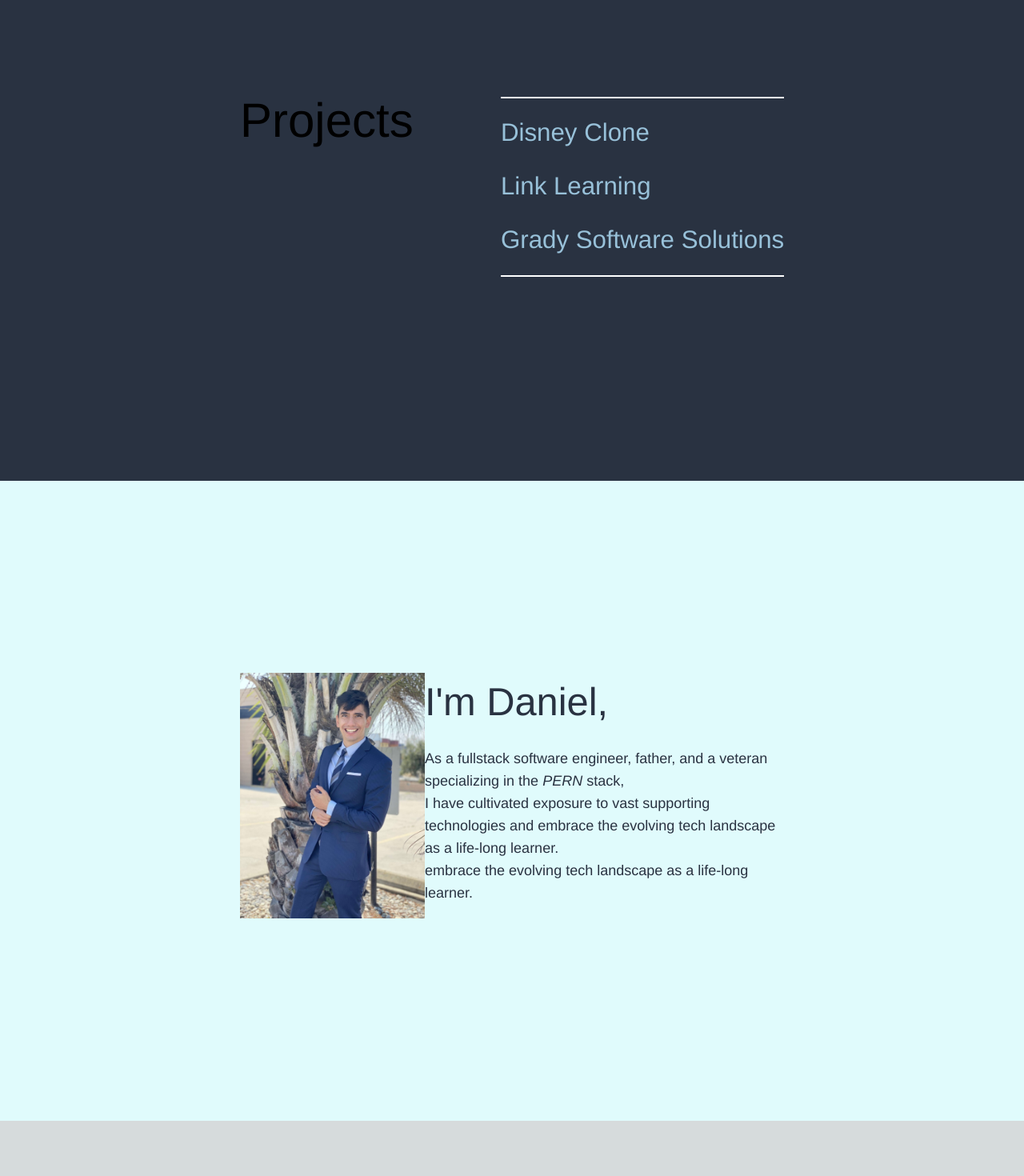
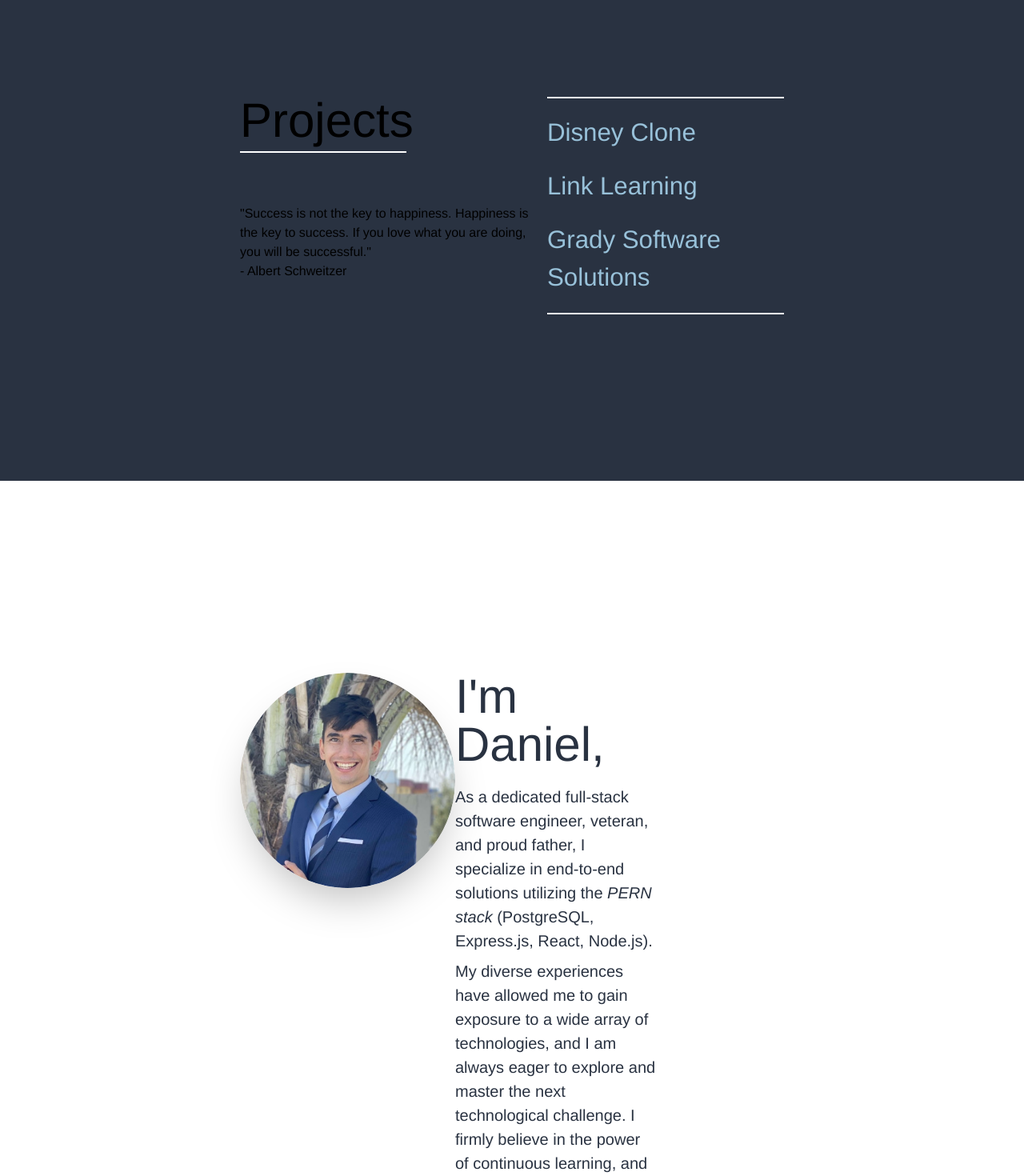
Before and after one commit to MusicalSurfer/personal-website, a Next.js app: page / in a window 1280 px wide. Shown: the part 1120-2590 px from the top of the page at 80% size. Before the commit the page ends 2521 px from the top, so only its background shows below. Built offline with nearby package versions, Linux system fonts and the light colour scheme.

Commit message:
Add sphere profile pic, styling changes to all views, and sticky sidebar

```diff
--- a/app/components/AboutMe.jsx
+++ b/app/components/AboutMe.jsx
@@ -1,15 +1,17 @@
 import Image from "next/image";
 const AboutMe = () => {
   return (
-    <div id="aboutMe" className="mt-60 flex flex-row justify-between">
+    <div className="mt-60 flex flex-row justify-between">
       <div className="profile-image">
-        <Image priority={true} src="/profile.jpeg" alt="Picture of the author" width={500} height={300} />
+        <Image className="rounded-profile shadow-2xl mr-20" priority={true} src="/5702.png" alt="Picture of the author" width={550} height={550} />
       </div>
-      <div className="about-text flex flex-col flex-wrap text-shale-grey">
-        <h1 className="hello-text text-5xl">I'm Daniel,</h1>
-        <p className="mt-5 text-lg">As a fullstack software engineer, father, and a veteran specializing in the <em>PERN</em> stack,</p>
-        <p className="text-lg">I have cultivated exposure to vast supporting technologies and embrace the evolving tech landscape as a life-long learner.</p>
-        <p className="text-lg">embrace the evolving tech landscape as a life-long learner.</p>
+      <div className="about-text font-sans items-start w-588px mr-40 h-full flex flex-col flex-wrap text-shale-grey">
+        <h1 className="hello-text text-6xl">I'm Daniel,</h1>
+        <p className="mt-5 text-xl">As a dedicated full-stack software engineer, veteran, and proud father, I specialize in end-to-end solutions utilizing the <em>PERN stack</em> (PostgreSQL, Express.js, React, Node.js).</p>
+        <p className="line-space mt-2"></p>
+        <p className="text-xl">My diverse experiences have allowed me to gain exposure to a wide array of technologies, and I am always eager to explore and master the next technological challenge. I firmly believe in the power of continuous learning, and I embrace the ever-evolving tech landscape with enthusiasm.</p>
+        <p className="line-space mt-2"></p>
+        <p className="text-xl"> My commitment is not just a professional requirement, but a personal passion that drives me to innovation and growth.</p>
       </div>
     </div>
   )
--- a/app/components/Landing.jsx
+++ b/app/components/Landing.jsx
@@ -1,6 +1,6 @@
 const Landing = () => {
   return (
-    <div className="welcome-container justify-between ml-6 text-light-blue flex flex-col items-start mt-80">
+    <div className="welcome-container justify-between ml-6 text-white flex flex-col items-start mt-80">
       <div className="outer-border">
         <div className="inner-border relative">
           <div className="welcome-details">
--- a/app/components/Projects.jsx
+++ b/app/components/Projects.jsx
@@ -1,22 +1,28 @@
 const Projects = () => {
   return (
-    <div id="projects" className="projects-container mt-80 flex flex-row justify-between">
-      <div data-aos="fade-right" className="project-title">
-        <h1 className="text-left text-6xl">Projects</h1>
+    <div className="projects-sub-container mt-80 flex flex-row justify-between">
+      <div className="project-title">
+        <div data-aos="fade-in" className="border-line pb-2 border-b-2 border-white w-52">
+          <h1 data-aos="fade-right" className="text-left text-6xl">Projects</h1>
+        </div>
+        <p data-aos="fade-in" className="quote flex flex-wrap w-96 pt-16">
+          "Success is not the key to happiness. Happiness is the key to success. If you love what you are doing, you will be successful."
+          <br /> - Albert Schweitzer
+        </p>
       </div>
       <div data-aos="fade-left" className="project-list flex flex-col justify-center text-deep-light-blue font-sans border-y-2 border-white">
-        <ul>
-          <li className="project-item pb-5 pt-5 transition duration-500 ease-in-out hover:text-light-blue hover:scale-110">
+        <ul data-aos="fade-left">
+          <li className="project-item pb-5 pt-5 transition duration-500 ease-in-out hover:text-white hover:scale-110">
             <a href="https://github.com/Control-Alt-Defeat-MCSP2312/disney-clone">
               <p className="text-3xl">Disney Clone</p>
             </a>
           </li>
-          <li className="project-item pb-5 transition duration-500 ease-in-out hover:text-light-blue hover:scale-110">
+          <li className="project-item pb-5 transition duration-500 ease-in-out hover:text-white hover:scale-110">
             <a href="https://github.com/Blue-Ocean-MCSPA/link-learning">
               <p className="text-3xl">Link Learning</p>
             </a>
           </li>
-          <li className="project-item pb-5 transition duration-500 ease-in-out hover:text-light-blue hover:scale-110">
+          <li className="project-item pb-5 transition duration-500 ease-in-out hover:text-white hover:scale-110">
             <a href="https://github.com/MusicalSurfer/personal-website">
               <p className="text-3xl">Grady Software Solutions</p>
             </a>
@@ -24,6 +30,7 @@ const Projects = () => {
         </ul>
       </div>
     </div>
+
   )
 }
 export default Projects;
--- /dev/null
+++ b/app/components/ScrollNav.jsx
@@ -0,0 +1,37 @@
+import { useState, useEffect, useRef } from 'react';
+
+const ScrollNav = () => {
+  const [isActive, setIsActive] = useState(null);
+
+  const checkScrollTop = () => {
+    if (!isActive && window.scrollY > 89.25) {
+      setIsActive(true);
+    } else if (isActive && window.scrollY <= 89.25) {
+      setIsActive(false);
+    }
+  };
+
+  useEffect(() => {
+    window.addEventListener('scroll', checkScrollTop);
+    return () => window.removeEventListener('scroll', checkScrollTop);
+  }, [isActive]);
+
+  return (
+    <div className={`scroll-nav-active fixed z-50 top-0 left-5 items-center flex translate-x-0 ${(isActive) ? 'opacity-100 animate-in' : (isActive !== null ? 'opacity-0 animate-out' : 'hidden')}`}>
+      <a className="scroll-logo h-10 w-10 bottom-3 block relative m-0 p-0" href="/">
+        <div className="logo-circle w-12 h-12 -translate-x-2 rounded-profile bg-deep-light-blue">
+          <svg className="fill-black mb-3 translate-x-2px -translate-y-7px" xmlns="http://www.w3.org/2000/svg" width="42.67" height="45.1" viewBox="0 0 123 130"><path d="M41.7 61H61v-6.3H41.7q-14.4 0-24.4 10.2Q7.2 75.2 7.2 90.6q0 14.3 10.1 24.4t24.4 10.1H61V86.7H39.2v6.4h15.3v25.6H41.7q-11.4 0-19.7-8.3t-8.3-19.8q0-12.5 8.3-21.1Q30.2 61 41.7 61z" /><path d="M75 62.3h37.7v-7.6H75q-7.4 0-12.4 5.8-5.1 5.9-5.1 14.3 0 7.6 5.1 13.2 5 5.7 12.4 5.7h20.2q4.5 0 8 3.8 3.3 4 3.3 8.7 0 5.6-3.25 9.1t-8.05 3.5H57.5v6.2h37.7q7.5 0 12.5-5.2t5-13.6q0-7.6-5-13.2-5.1-5.6-12.5-5.6H75q-4.6 0-7.9-4-3.4-3.7-3.4-8.6 0-5.6 3.25-9.05T75 62.3z" /></svg>
+        </div>
+      </a>
+      <div className="burger-menu py-6 pr-1 overflow-hidden relative inline-block cursor-pointer transition ease-out duration-500 hover:scale-110">
+        <svg className="-translate-y-1" width="30px" height="30px" viewBox="0 0 24 24" fill="none" xmlns="http://www.w3.org/2000/svg">
+          <path d="M4 18L20 18" stroke="#98c1d9" strokeWidth="2" strokeLinecap="round" />
+          <path d="M4 12L20 12" stroke="#98c1d9" strokeWidth="2" strokeLinecap="round" />
+          <path d="M4 6L20 6" stroke="#98c1d9" strokeWidth="2" strokeLinecap="round" />
+        </svg>
+      </div>
+    </div>
+  )
+}
+
+export default ScrollNav;
--- a/app/globals.css
+++ b/app/globals.css
@@ -87,20 +87,34 @@ body {
   }
 }
 
+@keyframes fadeOut {
+  0% {
+    opacity: 1;
+    transform: translateY(0px) scale(1)
+  }
+
+  100% {
+    opacity: 0;
+    transform: translateY(30px) scale(1.1);
+  }
+}
+
 .header-details {
   animation: fadeDown .5s;
 }
 
 .welcome-text {
   animation: fadeIn 2s ease-out forwards;
-  /* Apply the fadeIn animation */
 }
 
 .welcome-details {
   animation: fadeUp .5s;
-  /* Apply the animation */
 }
 
-.project-list {
-  animation: grow 3s forwards;
+.animate-out {
+  animation: fadeOut .3s forwards;
 }
+
+.animate-in {
+  animation: fadeUp .3s forwards;
+}
--- a/app/page.js
+++ b/app/page.js
@@ -3,6 +3,7 @@ import Landing from "./components/Landing.jsx";
 import Header from "./components/Header.jsx";
 import Projects from "./components/Projects.jsx";
 import AboutMe from "./components/AboutMe.jsx";
+import ScrollNav from "./components/ScrollNav.jsx";
 import AOS from 'aos';
 import { useEffect } from 'react';
 import 'aos/dist/aos.css'; // You can also use <link> for styles
@@ -17,16 +18,17 @@ export default function Home() {
 
   return (
     <div className="main-container flex flex-col min-h-screen justify-between items-center font-sans antialiased">
-      <div className="header sticky top-0 z-50 px-300px w-full bg-shale-grey">
+      <div className="header top-0 z-40 px-300px w-full bg-shale-grey">
         <Header />
       </div>
+      <ScrollNav />
       <div className="main-sub-container bg-custom-gradient flex-grow w-full relative px-300px min-h-screen">
         <Landing />
       </div>
-      <div className="projects-container w-full relative px-300px min-h-screen bg-shale-grey">
+      <div id="projects" className="projects-container w-full relative px-300px min-h-screen bg-shale-grey">
         <Projects />
       </div>
-      <div className="about-me-container w-full relative px-300px min-h-screen bg-light-blue">
+      <div id="aboutMe" className="about-me-container w-full relative px-300px min-h-screen bg-white">
         <AboutMe />
       </div>
     </div>
--- a/tailwind.config.js
+++ b/tailwind.config.js
@@ -120,6 +120,13 @@ module.exports = {
         '3px': '3px',
         '.048px': '.048px',
       },
+      borderRadius: {
+        'profile': '50%',
+      },
+      translate: {
+        '2px': '2px',
+        '-7px': '-7px',
+      },
       backgroundImage: {
         'border-gradient': 'linear-gradient(135deg, #f8f8f8 0%, #fff 98.8%)',
         'custom-gradient': 'linear-gradient(180deg, #3d5a80 70%, #3d6080)',
```
Also changed, not shown: public/5702.png (added), public/burger-menu-svgrepo-com.svg (added).
